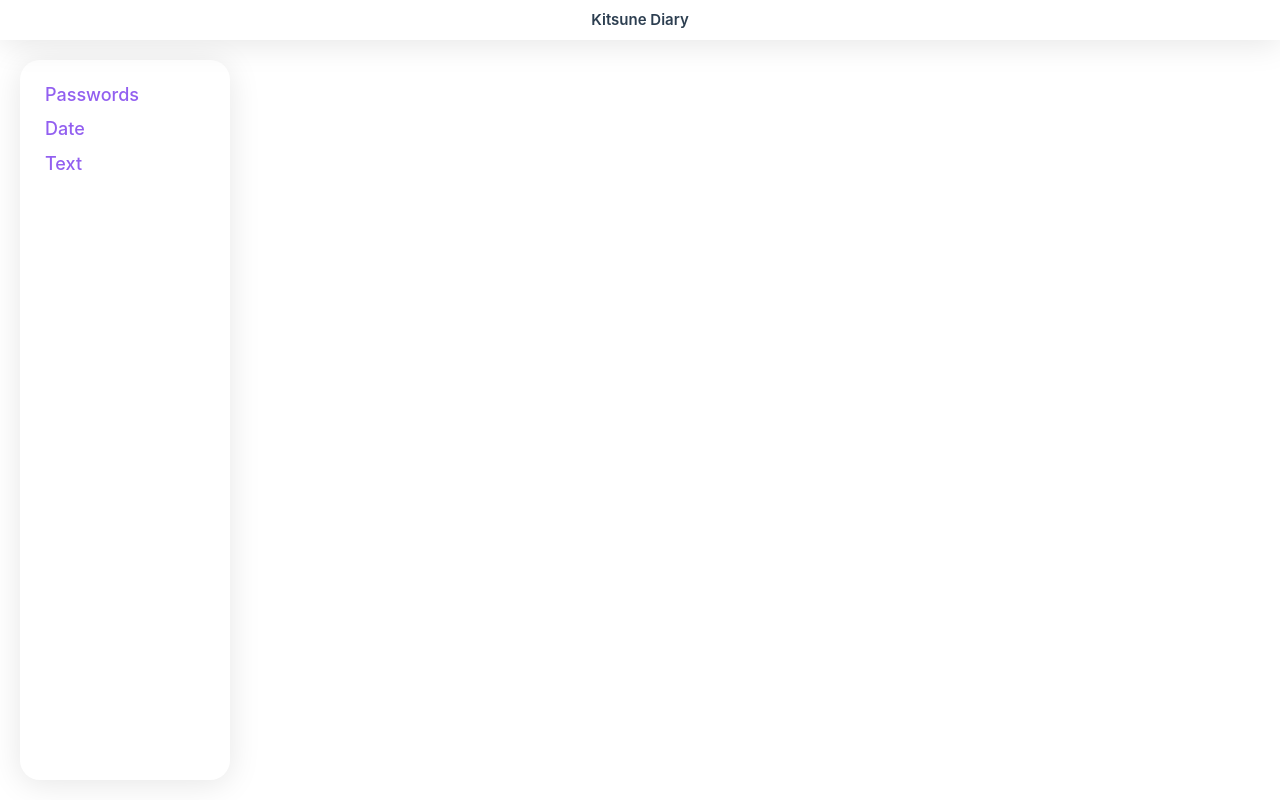
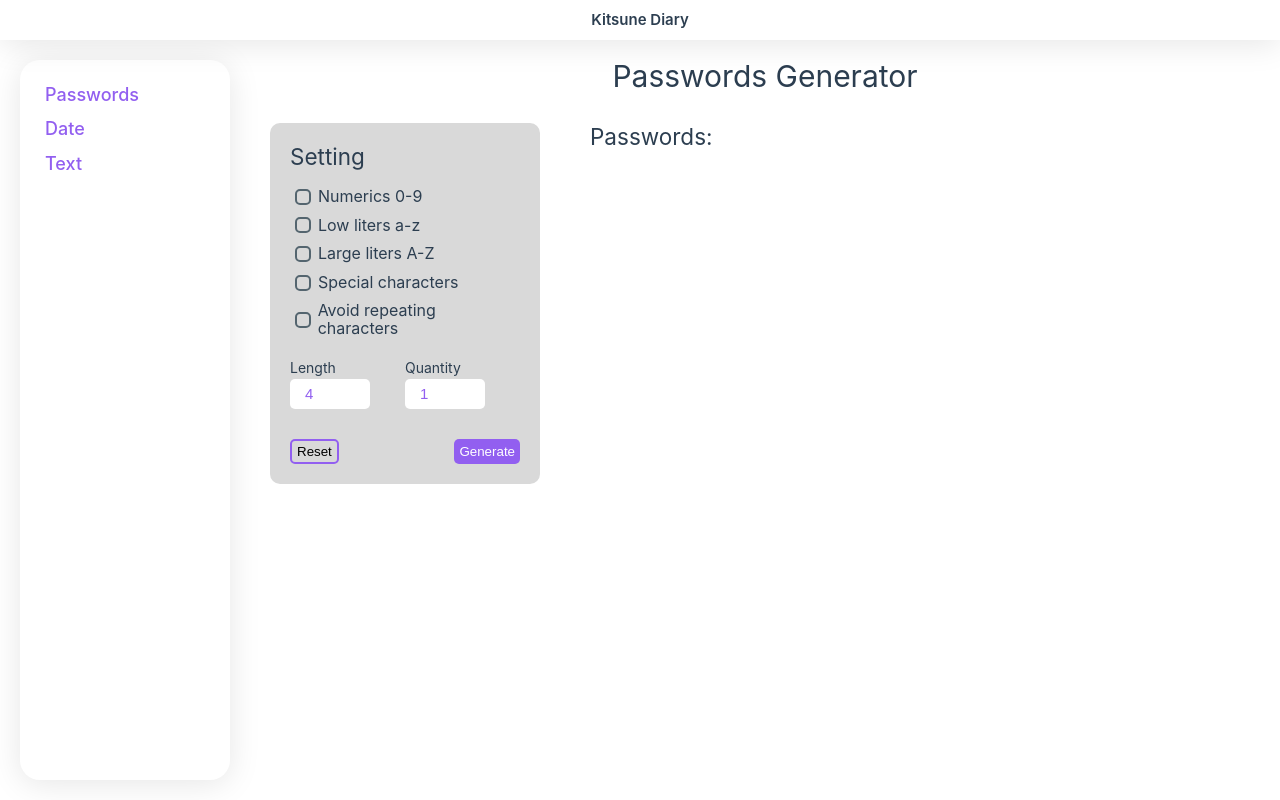
Before and after one commit to mark-bor/Generators-Spot, a Nuxt app: page /passwords in a window 1280 px wide. Built offline with nearby package versions, Linux system fonts and the light colour scheme.

Commit message:
Created passwords generator page

```diff
--- /dev/null
+++ b/pages/passwords.vue
@@ -0,0 +1,312 @@
+<script setup lang="ts">
+  import { computed } from 'vue'
+  import { passwords } from '../stores/passwords'
+  import IconCopy from '../components/icons/IconCopy.vue'
+
+  type CheckboxesData = {name: string, label: string}
+
+  const checkboxes: CheckboxesData[] = [
+    {name: 'numbers', label: 'Numerics 0-9'},
+    {name: 'low', label: 'Low liters a-z'},
+    {name: 'large', label: 'Large liters A-Z'},
+    {name: 'symbols', label: 'Special characters'},
+    {name: 'repeat', label: 'Avoid repeating characters'},
+  ];
+
+  const isPLength = computed(() => {
+    return 4<=passwords.pLength && passwords.pLength<=15;
+  });
+  const isPQuantity = computed(() => {
+    return 1<=passwords.pQuantity && passwords.pQuantity<=50;
+  });
+
+  function copyPasswords() {
+    let pass = '';
+    passwords.passwords.forEach(p => pass += p+'\n')
+    navigator.clipboard.writeText(pass);
+  }
+</script>
+
+<template>
+  <main class="passwords-generator">
+    <h1 class="title">Passwords Generator</h1>
+
+    <div>
+      <section class="setting">
+        <h2 class="setting-title">Setting</h2>
+
+        <ul class="checkboxes-list">
+          <li v-for="c of checkboxes">
+            <label class="checkbox" :for="c.name">
+              <input
+                :id="c.name"
+                type="checkbox"
+                :name="c.name"
+                :value="c.name"
+                :checked="passwords.options.includes(c.name)"
+                @input="passwords.setOptions(($event.target as HTMLInputElement).value)"
+              />
+              <span>{{ c.label }}</span>
+            </label>
+          </li>
+        </ul>
+
+        <div class="number-inputs">
+          <label class="input">
+            <span :style="!isPLength ? {color: '#FF4524'} : null">Length</span>
+            <input
+              :style="!isPLength ? {outline: '1px solid #FF4524'} : null"
+              type="number"
+              min="4" max="15"
+              :value="passwords.pLength"
+              @input="passwords.setPLength(($event.target as HTMLInputElement).value)"
+            />
+            <span
+              v-if="!isPLength"
+              class="note"
+            >min 4, max 15 </span>
+          </label>
+
+          <label class="input">
+            <span :style="!isPQuantity ? {color: '#FF4524'} : null">Quantity</span>
+            <input
+              :style="isPQuantity ? null : {outline: '1px solid #FF4524'}"
+              type="number"
+              min="1" max="50"
+              :value="passwords.pQuantity"
+              @input="passwords.setPQuantity(($event.target as HTMLInputElement).value)"
+            />
+            <span
+              v-if="!isPQuantity"
+              class="note"
+            >min 1, max 50 </span>
+          </label>
+        </div>
+
+        <div class="buttons">
+          <button
+            class="button reset"
+            @click="passwords.reset"
+          >Reset</button>
+          <button
+            class="button generate"
+            @click="passwords.generate"
+            :disabled="!isPLength || !isPQuantity"
+          >Generate</button>
+        </div>
+      </section>
+    </div>
+
+    <section class="passwords">
+      <h2 class="setting-title">Passwords:</h2>
+
+      <button
+        v-if="passwords.passwords?.length>0"
+        class="copy-button"
+        @click="copyPasswords"
+      >
+        <IconCopy />
+        <span>Copy</span>
+      </button>
+
+      <ul class="passwords-list">
+        <li
+          class="password"
+          v-for="p in passwords.passwords"
+        >{{ p }}</li>
+      </ul>
+    </section>
+  </main>
+</template>
+
+<style scoped>
+.passwords-generator {
+  display: flex;
+  flex-wrap: wrap;
+  align-content: flex-start;
+  row-gap: 30px;
+  column-gap: 50px;
+}
+
+.setting {
+  width: 270px;
+  padding: 20px;
+
+  background-color: #d9d9d9;
+  border-radius: 10px;
+}
+
+.setting-title {
+  margin-bottom: 15px;
+  line-height: 1.2em;
+}
+
+.checkboxes-list {
+  margin-bottom: 16px;
+
+  display: flex;
+  flex-direction: column;
+  gap: 5px;
+}
+.checkbox {
+  padding: 3px 5px;
+
+  display: flex;
+  align-items: center;
+  gap: 7px;
+
+  border-radius: 5px;
+}
+.checkbox:hover {
+  background-color: #925FF020;
+}
+.checkbox > input {
+  width: 16px;
+  height: 16px;
+
+  cursor: inherit;
+  -webkit-appearance: none;
+  -moz-appearance: none;
+  appearance: none;
+
+  background-color: transparent;
+  border: 2px solid #54656f;
+  border-radius: 5px;
+}
+.checkbox > input:checked {
+  border: 0;
+  background: #925FF0;
+}
+.checkbox > span {
+  font-size: 16px;
+  font-weight: 400;
+  line-height: 1.1em;
+}
+
+.number-inputs {
+  margin-bottom: 30px;
+  position: relative;
+
+  display: flex;
+  gap: calc(50% - 80px);
+}
+.input {
+  display: flex;
+  flex-direction: column;
+}
+.input > span {
+  font-size: 14px;
+}
+.input > input {
+  width: 80px;
+  padding-left: 15px;
+
+  display: flex;
+  align-items: center;
+
+  border: none;
+  border-radius: 5px;
+  outline: none;
+
+  color: #925FF0;
+  font-size: 15px;
+  font-weight: 500;
+  line-height: 2em;
+}
+.note {
+  position: absolute;
+  top: 100%;
+
+  font-size: 13px;
+}
+
+.buttons {
+  display: flex;
+  justify-content: space-between;
+}
+.button {
+  padding: 3px 5px;
+  border-radius: 5px;
+  cursor: pointer;
+}
+.button.reset {
+  border: 2px solid #925FF0;
+}
+.button.generate {
+  background-color: #925FF0;
+  color: #FFFFFF;
+}
+
+.passwords {
+  position: relative;
+  width: calc(100% - (270px + 50px));
+}
+.copy-button {
+  padding: 5px 7px;
+
+  position: absolute;
+  top: 1px;
+  right: calc(100% - 270px);
+
+  display: flex;
+  align-items: center;
+  column-gap: 7px;
+
+  background-color: #925FF0;
+  border-radius: 5px;
+  cursor: pointer;
+
+  color: #FFFFFF;
+}
+.passwords-list {
+  margin-left: 10px;
+
+  display: flex;
+  flex-direction: column;
+  flex-wrap: wrap;
+  column-gap: 15px;
+}
+.password {
+  font-size: 15px;
+  line-height: 1.55em;
+}
+
+@media (max-width: 900px) {
+  .copy-button {
+    right: 1px;
+  }
+}
+
+@media (max-width: 830px) {
+  .passwords-generator {
+    flex-direction: column;
+    align-items: center;
+  }
+
+  .passwords {
+    width: 270px;
+  }
+}
+
+@media (max-width: 650px) {
+  .passwords-generator {
+    flex-direction: row;
+    align-items: flex-start;
+  }
+
+  .passwords {
+    width: calc(100% - (270px + 50px));
+  }
+}
+
+@media (max-width: 560px) {
+  .passwords-generator {
+    flex-direction: column;
+    align-items: center;
+  }
+
+  .passwords {
+    width: 270px;
+  }
+}
+</style>
--- /dev/null
+++ b/stores/passwords.ts
@@ -0,0 +1,82 @@
+import { reactive } from 'vue';
+
+type PasswordStorageData = {
+  passwords: string[],
+  options: string[],
+  pLength: number,
+  pQuantity: number,
+};
+
+function getlocalData() {
+  // const localData: any = localStorage.getItem('passwords');
+  // localData ? JSON.parse(localData) :
+  return {
+    options: [],
+    pLength: 4,
+    pQuantity: 1,
+  }
+}
+
+function passwordsState() {
+  const localData: PasswordStorageData = getlocalData();
+
+  return {
+    // states
+    passwords: localData.passwords,
+    options: localData.options,
+    pLength: localData.pLength,
+    pQuantity: localData.pQuantity,
+
+    // actions
+    // setlocalData() {
+    //   localStorage.setItem('passwords', JSON.stringify({
+    //     options: this.options,
+    //     pLength: this.pLength,
+    //     pQuantity: this.pQuantity,
+    //   }));
+    // },
+
+    setOptions(prop: string) {
+      if (this.options.includes(prop)) {
+        this.options = this.options.filter((e) => e!=prop)
+      }
+      else {
+        this.options.push(prop);
+      }
+      // this.setlocalData();
+    },
+    setPLength(prop: number) {
+      this.pLength = prop;
+      // this.setlocalData()
+    },
+    setPQuantity(prop: number) {
+      this.pQuantity = prop;
+      // this.setlocalData()
+    },
+
+    reset() {
+      this.passwords = [];
+      this.options = [];
+      this.pLength = 4;
+      this.pQuantity = 1;
+      // localStorage.removeItem('passwords');
+    },
+
+    generate() {
+      this.passwords = [];
+
+      $fetch('/api/passwords', {
+        method: 'post',
+        body: {
+          options: this.options,
+          length: this.pLength,
+          quantity: this.pQuantity,
+        }
+      }).then(res => {
+        if (res) this.passwords = [...res];
+      });
+    }
+  }
+}
+
+export const passwords = reactive(passwordsState());
```
Also changed, not shown: 2 other files (tests, documents, lock files or other folders).
